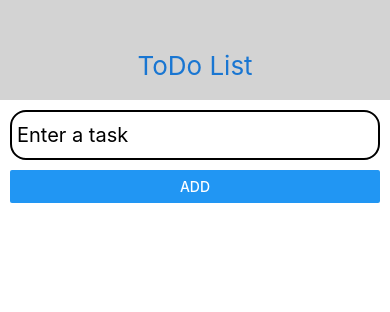
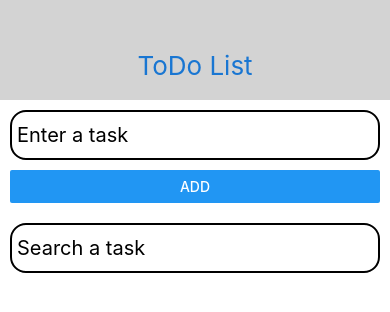
Before and after one commit to L1nkin/native-todo, a React Native app: screen / in a window 390 px wide. Shown: the top 312 px of the page. Built offline with nearby package versions, Linux system fonts and the light colour scheme.

Commit message:
Add search task

```diff
--- a/App.tsx
+++ b/App.tsx
@@ -1,9 +1,9 @@
-import { StatusBar } from 'expo-status-bar';
-import { useCallback, useState } from 'react';
-import { Button, FlatList, KeyboardAvoidingView, Platform, StyleSheet, Text, View } from 'react-native';
+import { useMemo, useState } from 'react';
+import { FlatList, KeyboardAvoidingView, Platform, StyleSheet, View } from 'react-native';
 import Header from './components/Header';
 import ListCell from './components/ListCell';
 import Form from './components/Form';
+import SearchInput from './components/SearchInput';
 
 interface ListObjectModel {
   text: string,
@@ -13,6 +13,11 @@ interface ListObjectModel {
 
 export default function App() {
   const [listOfSections, setListOfSections] = useState(Array<ListObjectModel>)
+  const [query, setQuery] = useState('')
+
+  const searchedItems = useMemo(() => {
+    return listOfSections.filter((item) => { return item.text.includes(query) })
+  }, [listOfSections, query])
 
   const addTask = (text: string) => {
     if (text.length != 0) {
@@ -26,16 +31,20 @@ export default function App() {
     setListOfSections(listOfSections.filter((item) => { return item.date != date }))
   }
 
+  const searchItem = (query: string) => {
+    setQuery(query)
+  }
+
   return (
     <View style={styles.container}>
       <KeyboardAvoidingView
         behavior={Platform.OS === 'ios' ? 'padding' : 'height'}
-        style={styles.container}
-      >
+        style={styles.container} >
         <Header title='ToDo List' />
         <Form addHandler={addTask} />
+        <SearchInput addHandler={searchItem} />
         <View style={styles.container}>
-          <FlatList style={styles.list} data={listOfSections} renderItem={(element) => (
+          <FlatList style={styles.list} data={searchedItems} renderItem={(element) => (
             <ListCell index={element.item.index} text={element.item.text} date={element.item.date} removeItem={removeItem} />
           )} />
         </View>
--- a/components/Form.tsx
+++ b/components/Form.tsx
@@ -1,5 +1,5 @@
-import { useRef, useState } from 'react';
-import { Button, GestureResponderEvent, StyleSheet, Text, TextInput, View } from 'react-native';
+import { useState } from 'react';
+import { Button, StyleSheet, TextInput, View } from 'react-native';
 
 interface FormInterface {
     addHandler: (text: string) => void
--- /dev/null
+++ b/components/SearchInput.tsx
@@ -0,0 +1,32 @@
+import { StyleSheet, TextInput, View } from 'react-native';
+
+interface SearchInputInterface {
+    addHandler: (text: string) => void
+}
+
+
+export default function SearchInput({ addHandler }: SearchInputInterface) {
+    const onChange = (inputText: string) => {
+        addHandler(inputText)
+    }
+
+    return (
+        <View style={styles.main}>
+            <TextInput style={styles.input} onChangeText={onChange} placeholder='Search a task' />
+        </View>
+    );
+}
+
+const styles = StyleSheet.create({
+    main: {
+        margin: 10
+    },
+    input: {
+        height: 50,
+        borderWidth: 2,
+        marginBottom: 10,
+        padding: 5,
+        fontSize: 20,
+        borderRadius: 16
+    }
+});
```
